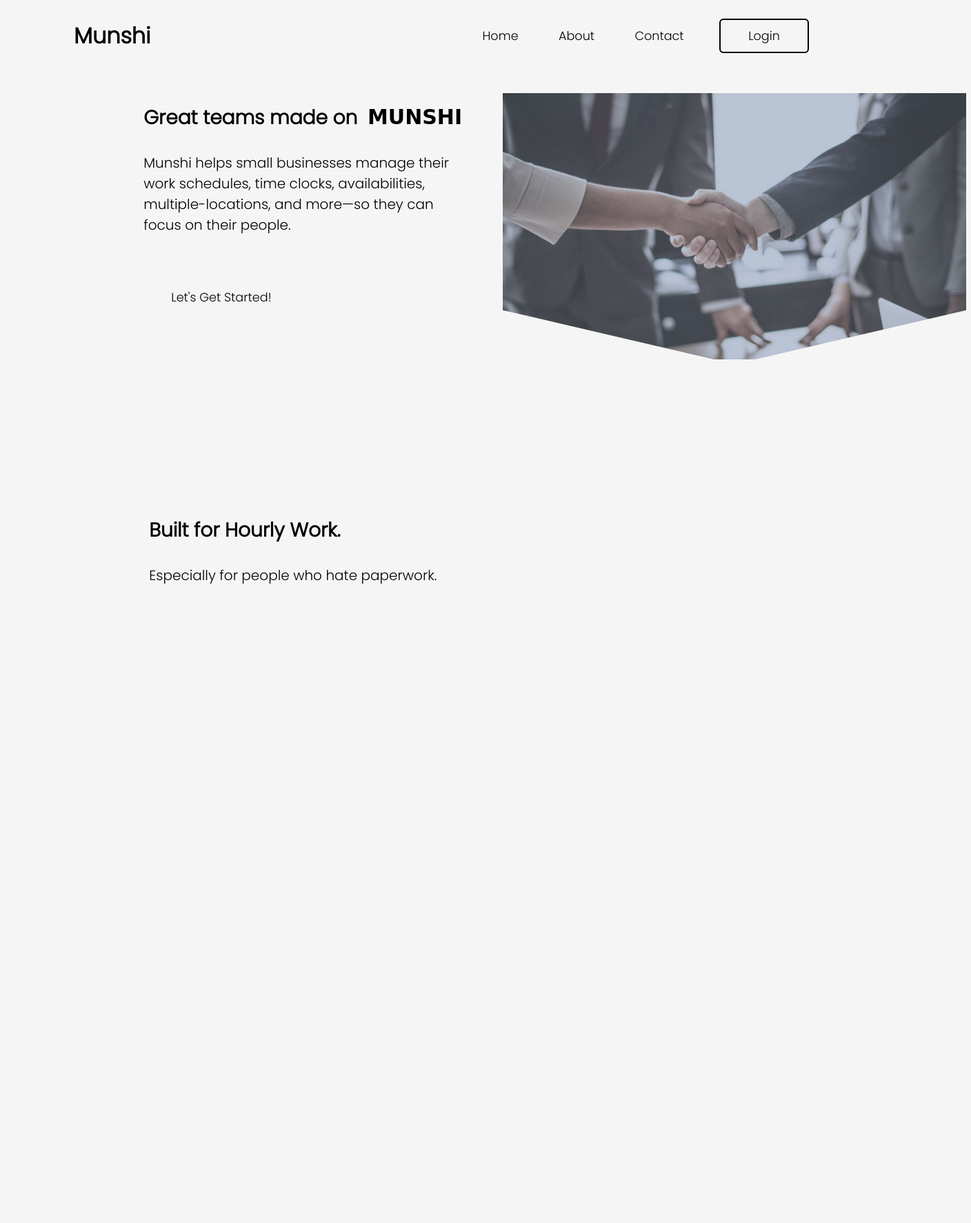
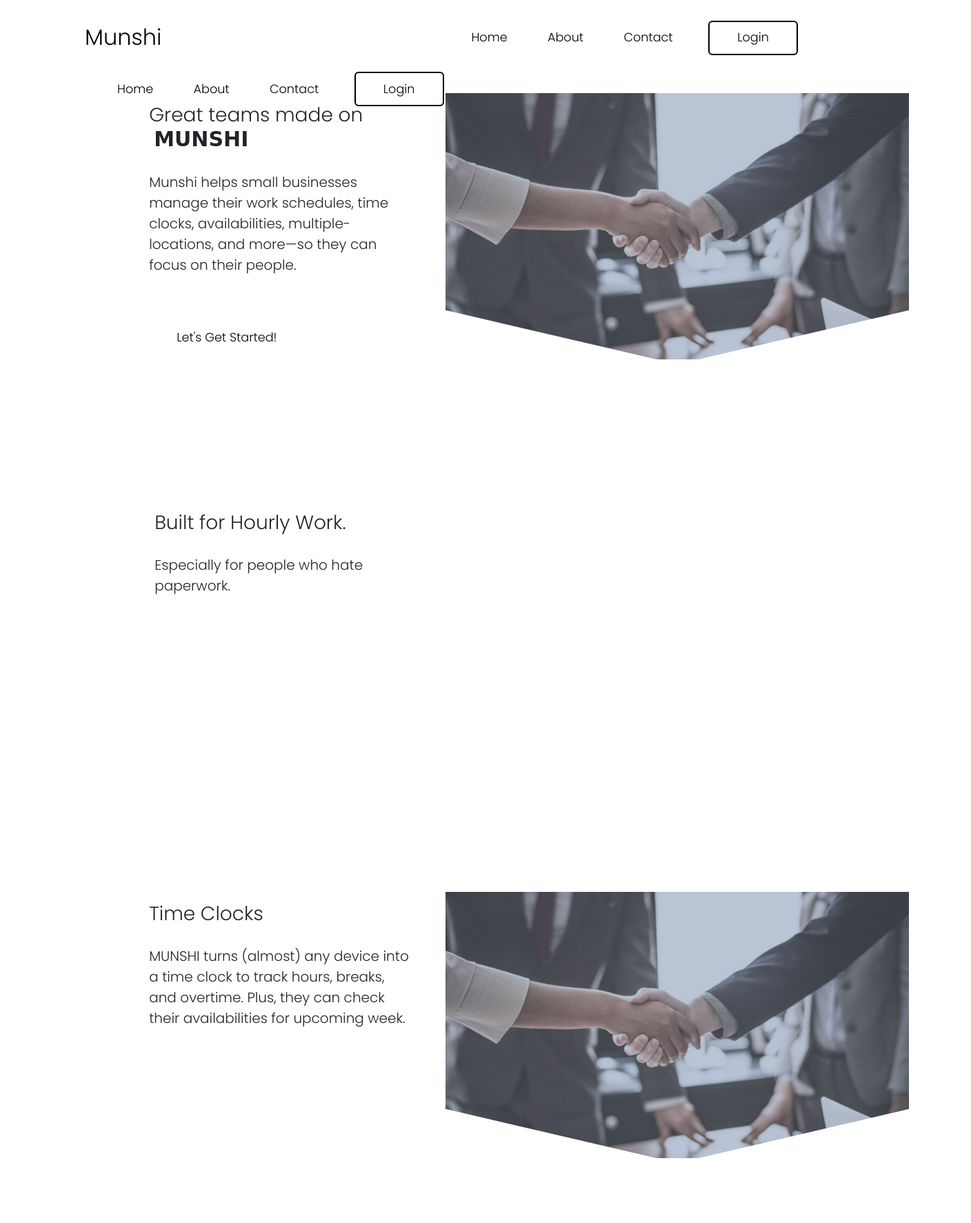
Before and after one commit to Patel-9825/Munshi.github.io, a website: page index.html in a window 1280 px wide. Shown: the whole page at 69% size, 1408 px wide, since content can reach past the window. Before the commit the page ends 1193 px from the top, so only its background shows below. Drawn offline with nearby package versions, Linux system fonts and the light colour scheme.

Commit message:
added second navbar

```diff
--- a/Content/app.css
+++ b/Content/app.css
@@ -37,6 +37,11 @@
     font-size: 2em;
     color: black;
     user-select: none;
+}
+
+.navigation
+{
+    padding-top: 0%;
 }
 
 .navigation a
--- a/header.html
+++ b/header.html
@@ -1,3 +1,5 @@
+
+<div class="navbar navbar-top">
   <h2 class="logo">Munshi</h2>
   <nav class="navigation">
     <a href="index.html">Home</a>
@@ -5,3 +7,12 @@
     <a href="contact.html">Contact</a>
     <button onclick="window.location.href='login.html'" class="btnLogin">Login</button>
   </nav>
+</div>
+<div class="navbar navbar-bottom">
+  <nav class="navigation">
+    <a href="index.html">Home</a>
+    <a href="about.html">About</a>
+    <a href="contact.html">Contact</a>
+    <button onclick="window.location.href='login.html'" class="btnLogin">Login</button>
+  </nav>
+</div>
--- a/index.html
+++ b/index.html
@@ -6,6 +6,8 @@
     <meta name="viewport" content="width=device-width, initial-scale=1.0" />
     <title>Welcome</title>
     <link rel="stylesheet" href="./Content/app.css" />
+    <link rel="stylesheet" href="https://maxcdn.bootstrapcdn.com/bootstrap/4.5.2/css/bootstrap.min.css">
+
   </head>
   <body>
     <header>
@@ -109,6 +111,25 @@
 
         </div>
       </section>
+
+      <section class="home section">
+        <div class="container">
+          <div class="row">
+            <div class="home-info padd-15">
+              <h3 class="hello">Time Clocks</h3>
+              <p>
+                MUNSHI turns (almost) any device into a time clock to track
+                hours, breaks, and overtime. Plus, they can check their
+                availabilities for upcoming week.
+              </p>
+            </div>
+            <div class="home-img padd-15">
+              <img src="./Images/img1.jpeg" alt="" />
+            </div>
+          </div>
+        </div>
+      </section>
+
     </div>
 
     <div class="container">
@@ -120,6 +141,10 @@
       <!-- Scripting Section -->
     <script src="./node_modules/jquery/dist/jquery.min.js"></script>
     <script src="./node_modules/bootstrap/dist/js/bootstrap.min.js"></script>
+    <script src="https://ajax.googleapis.com/ajax/libs/jquery/3.5.1/jquery.min.js"></script>
+	<script src="https://cdnjs.cloudflare.com/ajax/libs/popper.js/1.16.0/umd/popper.min.js"></script>
+	<script src="https://maxcdn.bootstrapcdn.com/bootstrap/4.5.2/js/bootstrap.min.js"></script>
+
 
     <script src="./Scripts/namespace.js"></script>
     <script src="./Scripts/user.js"></script>
```
Lines whose indentation alone changed are shown as unchanged.
